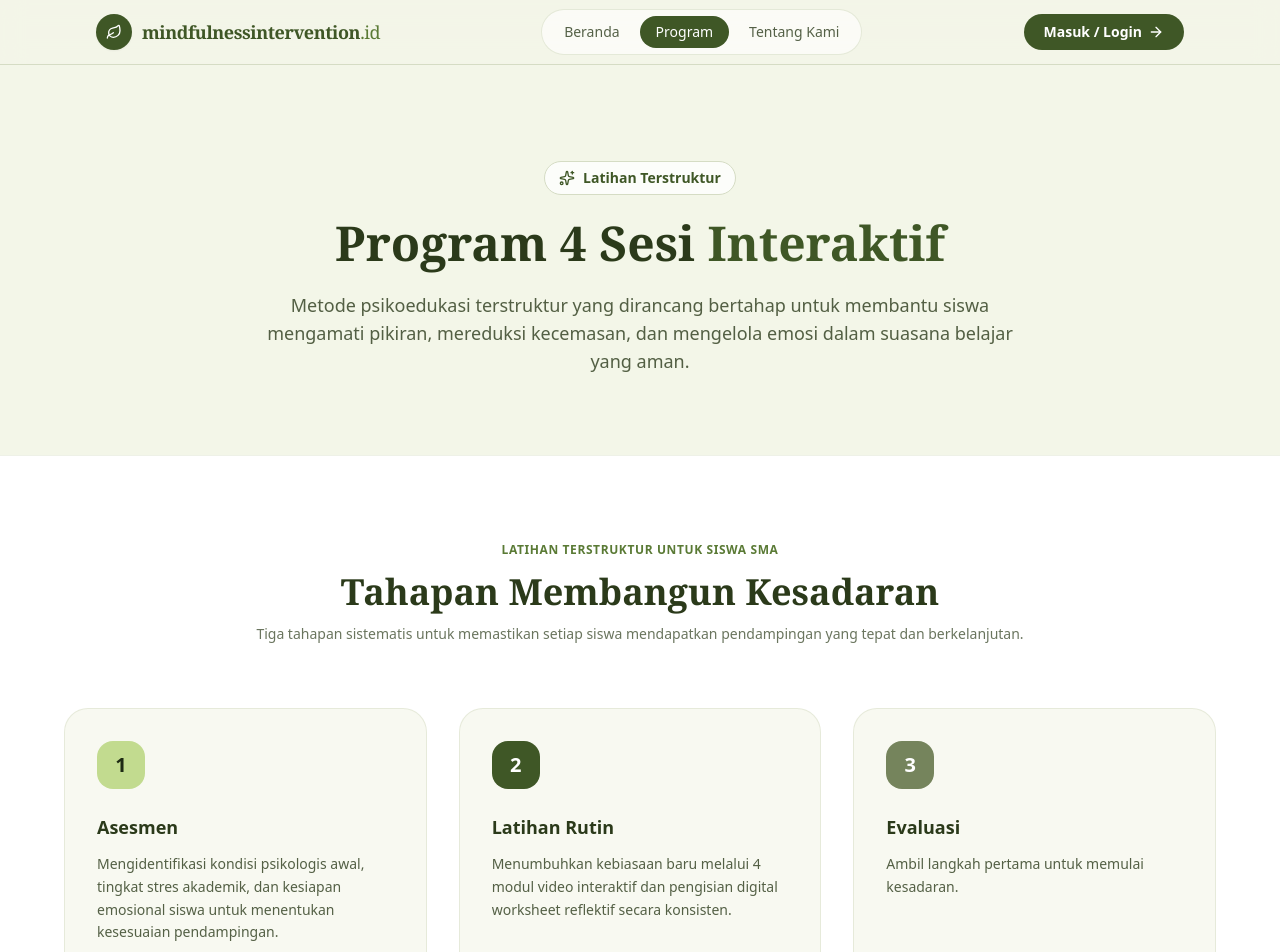
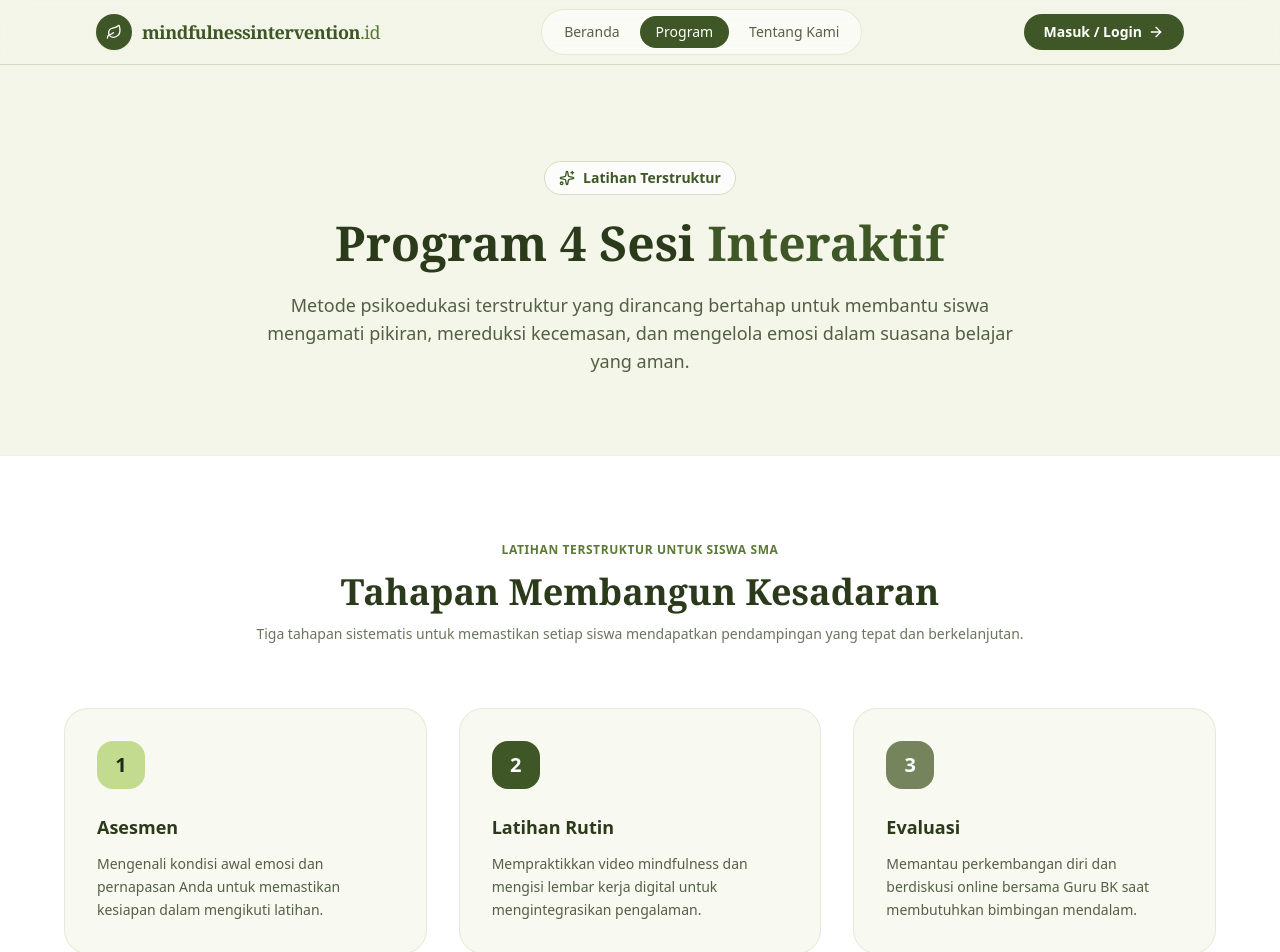
Before and after one commit to kamaludin192/mindfulness.apps, a Next.js app: page /program in a window 1280 px wide. Shown: the top 952 px of the page. Built offline with nearby package versions, Linux system fonts and the light colour scheme.

Commit message:
style(program): synchronize step card descriptions with homepage

```diff
--- a/src/app/program/page.tsx
+++ b/src/app/program/page.tsx
@@ -56,7 +56,7 @@ export default function ProgramPage() {
                 </div>
                 <h3 className="font-bold text-lg mb-3">Asesmen</h3>
                 <p className="text-sm text-[#2b3a1a]/80 leading-relaxed">
-                  Mengidentifikasi kondisi psikologis awal, tingkat stres akademik, dan kesiapan emosional siswa untuk menentukan kesesuaian pendampingan.
+                  Mengenali kondisi awal emosi dan pernapasan Anda untuk memastikan kesiapan dalam mengikuti latihan.
                 </p>
               </div>
 
@@ -67,7 +67,7 @@ export default function ProgramPage() {
                 </div>
                 <h3 className="font-bold text-lg mb-3">Latihan Rutin</h3>
                 <p className="text-sm text-[#2b3a1a]/80 leading-relaxed">
-                  Menumbuhkan kebiasaan baru melalui 4 modul video interaktif dan pengisian digital worksheet reflektif secara konsisten.
+                  Mempraktikkan video mindfulness dan mengisi lembar kerja digital untuk mengintegrasikan pengalaman.
                 </p>
               </div>
 
@@ -78,7 +78,7 @@ export default function ProgramPage() {
                 </div>
                 <h3 className="font-bold text-lg mb-3">Evaluasi</h3>
                 <p className="text-sm text-[#2b3a1a]/80 leading-relaxed">
-                  Ambil langkah pertama untuk memulai kesadaran.
+                  Memantau perkembangan diri dan berdiskusi online bersama Guru BK saat membutuhkan bimbingan mendalam.
                 </p>
               </div>
             </div>
```
